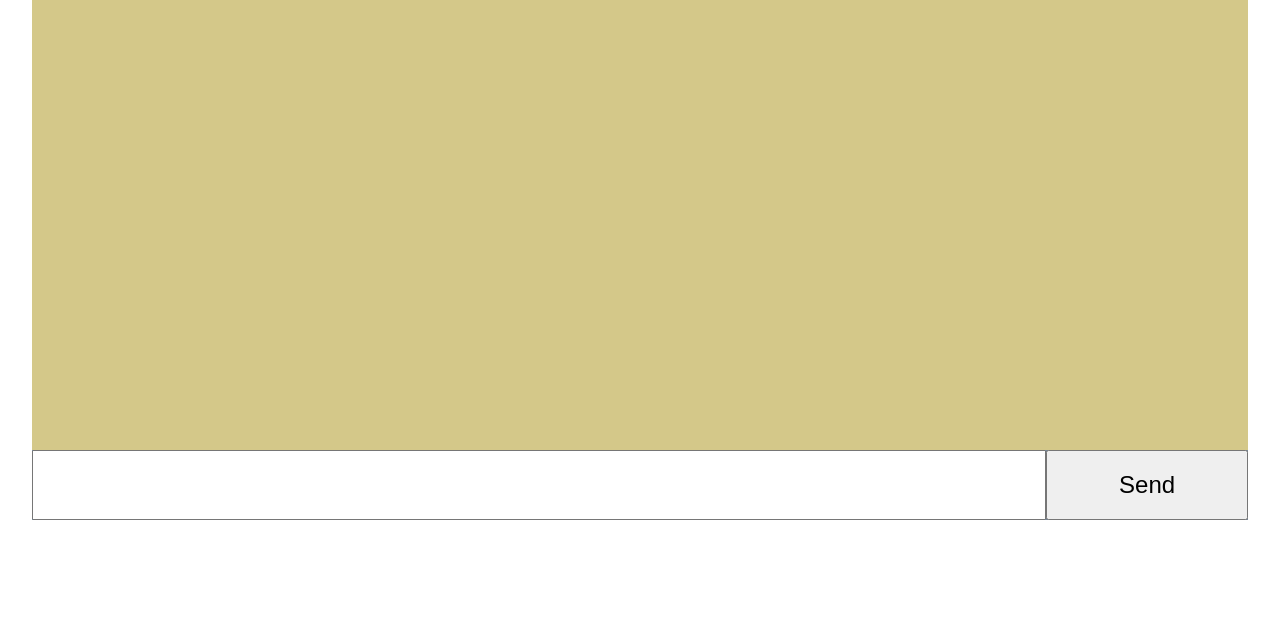
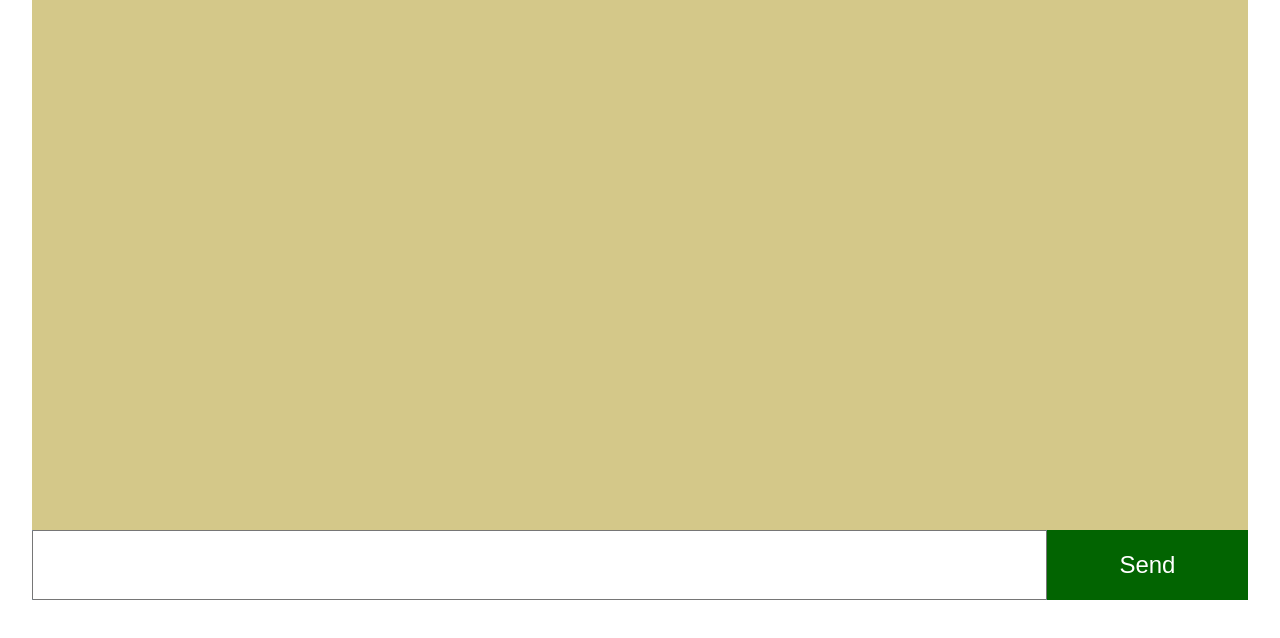
Before and after one commit to aaqidmasoodi/bridge, a plain HTML site: page public/index.html in a window 1280 px wide. Drawn offline with Linux system fonts and the light colour scheme.

Commit message:
updated button

```diff
--- a/public/styles.css
+++ b/public/styles.css
@@ -13,7 +13,7 @@ body {
 .main {
     background-color: darkcyan;
     width: 95vw;
-    height: 65vh;
+    height: 75vh;
     display: flex;
     flex-direction: column;
 }
@@ -42,6 +42,14 @@ body {
 .message-input_button {
     width: 20%;
     font-size: 1.5rem;
+    background-color: #026401;
+    border: none;
+    color: white;
+}
+
+.message-input_button:hover {
+    background-color: #034902;
+    cursor: pointer;
 }
 
 .bubble {
```
